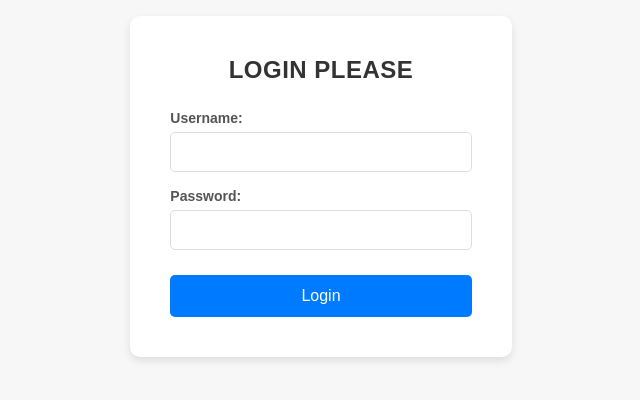
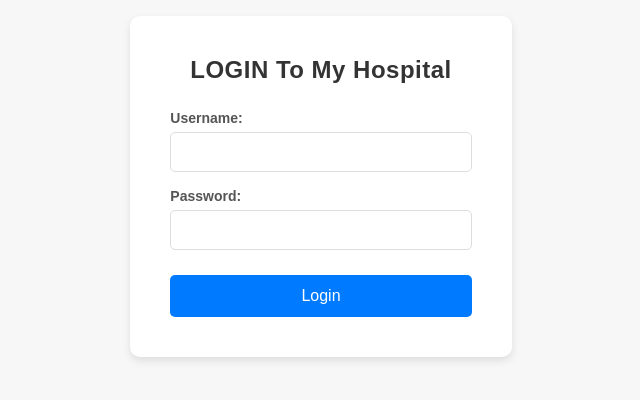
Before and after one commit to SiddappaSavadatti/ReactJs, a React (Create React App) app: page / in a window 1280 px wide. Shown: the part 214-614 px from the top of the page, without its empty margins (319-959 px from the left). Built offline with nearby package versions, Linux system fonts and the light colour scheme.

Commit message:
login.js h2 tag

```diff
--- a/src/components/Login.js
+++ b/src/components/Login.js
@@ -56,7 +56,7 @@ const Login = () => {
   return (
     <div className="login-container">
       <div className="login-box">
-        <h2>LOGIN PLEASE</h2>
+        <h2>LOGIN To My Hospital</h2>
         <form onSubmit={handleSubmit} className="login-form">
           <div className="input-group">
             <label htmlFor="username">Username:</label>
```
